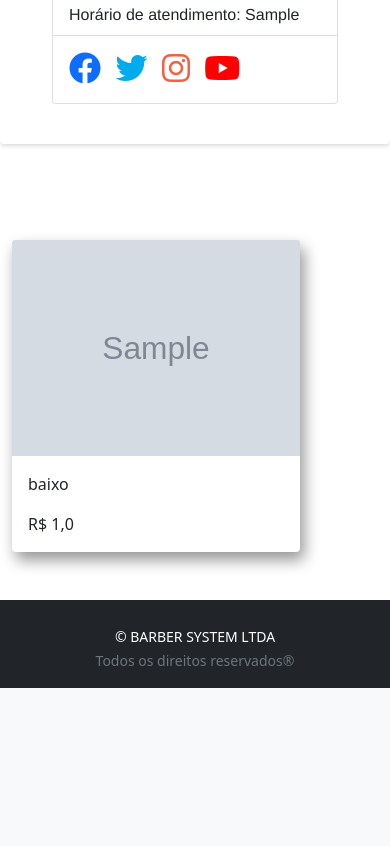
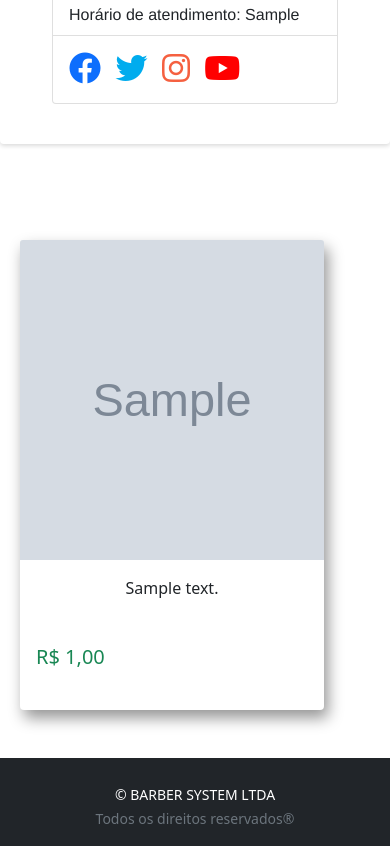
Before and after one commit to DanielBelorini22/barber_system_professional, a Django app: page /barbearia/perfil/1/ in a window 390 px wide. Shown: the part 529-1375 px from the top of the page. Before the commit the page ends 1217 px from the top, so only its background shows below. Run offline with Django 4.2, Linux system fonts and the light colour scheme; tables that the repository leaves empty hold one stand-in row (values such as "Sample post"); grey boxes marked "Sample" are stand-in pictures.

Commit message:
correcao do for para apresentacao dos cortes para cada perfil

```diff
--- a/barber_system/barbearias/models.py
+++ b/barber_system/barbearias/models.py
@@ -36,10 +36,11 @@ class CortesCabelo(models.Model):
         ('alto_degrade', 'Alto degrade'),
     )
 
+    descricao = models.CharField('Descrição', max_length=50, null=False)
     modelo = models.CharField('Modelo', max_length=50, null=False, choices=CORTES_CHOICES)
     preco = models.FloatField('Preço', null=False)
     barbearia = models.ForeignKey(Barbearia, on_delete=models.CASCADE)
     foto = models.ImageField('Foto', upload_to='images')
 
     def __str__(self):
-        return self.modelo
+        return self.descricao
--- a/barber_system/barbearias/templates/base.html
+++ b/barber_system/barbearias/templates/base.html
@@ -109,7 +109,7 @@
     <footer class="text-muted pb-3 w-100 bg-dark">
         <div class="container pt-4">
             <div class="row text-center">
-                <div class-"col-12 col-md-4 text-center text-light">
+                <div class="col-12 col-md-4 text-center text-light">
                     <p class="p-0 m-0 text-white text-center">
                         <small>© BARBER SYSTEM LTDA</small>
                     </p>
--- a/barber_system/barbearias/templates/perfil_barbearia.html
+++ b/barber_system/barbearias/templates/perfil_barbearia.html
@@ -37,6 +37,22 @@
     </div>
 </div>
 
-{% include 'cortes_cabelo.html' %}
+<div class="row mt-5">
+    {% for corte in cortes %}
+    <div class="col-md-3">
+        <div class="cortes mt-5 mb-5">
+
+            <div class="card m-2 p-0" style="width: 19rem; box-shadow: 4px 8px 15px rgba(0,0,0,0.42); border: none">
+                <img src="{{ corte.foto.url }}" class="card-img-top" alt="..." width="100%" height="320">
+                <div class="card-body" style="height: 150px">
+                    <p class="card-text" style="text-align: center; height: 50px">{{ corte.descricao }}</p>
+                    <p class="card-text text-success" style="font-size: 20px">R$ {{ corte.preco }}0</p>
+                </div>
+            </div>
+
+        </div>
+    </div>
+    {% endfor %}
+</div>
 
 {% endblock content %}
--- a/barber_system/barbearias/views.py
+++ b/barber_system/barbearias/views.py
@@ -31,8 +31,13 @@ def listar_barbearia(request, template_name='barbearia_list.html'):
 
 def perfil_barbearia(request, pk, template_name="perfil_barbearia.html"):
     barbearia = get_object_or_404(Barbearia, pk=pk)
-    cortes = get_object_or_404(CortesCabelo, pk=pk)
-    return render(request, template_name, {'barbearia': barbearia, 'cortes': cortes})
+    cortes = CortesCabelo.objects.filter(barbearia=pk)
+
+    context = {
+        'barbearia': barbearia,
+        'cortes': cortes
+    }
+    return render(request, template_name, context=context)
 
 
 def home(request, template_name="home.html"):
```
Also changed, not shown: barber_system/barbearias/migrations/0004_cortescabelo_descricao.py (added), barber_system/media/images/2.jpg (added), barber_system/media/images/Corte-De-Cabelo-Masculino-High-Top-Dreads-2.jpg (added), barber_system/media/images/f002a27a3a84b3389746bb186ef0595c.jpg (added).
